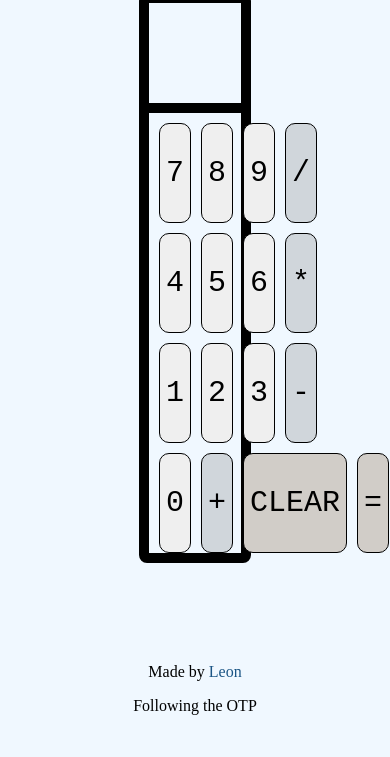
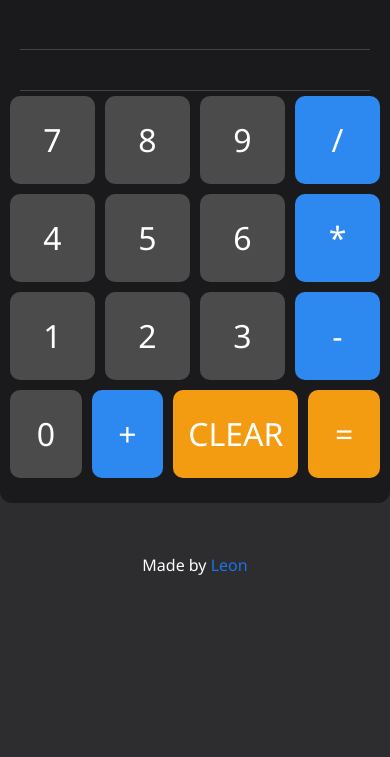
Before and after one commit to Leon-ER/calculator, a plain HTML site: page index.html in a window 390 px wide. Shown: the part 87-844 px from the top of the page. Drawn offline with nearby package versions, Linux system fonts and the light colour scheme.

Commit message:
changed design and made responsive

```diff
--- a/index.html
+++ b/index.html
@@ -4,6 +4,10 @@
     <meta charset="UTF-8" />
     <meta http-equiv="X-UA-Compatible" content="IE=edge" />
     <meta name="viewport" content="width=device-width, initial-scale=1.0" />
+    <link
+      href="https://stackpath.bootstrapcdn.com/bootstrap/4.5.2/css/bootstrap.min.css"
+      rel="stylesheet"
+    />
     <link rel="stylesheet" href="style.css" />
     <title>Calculator</title>
   </head>
@@ -19,38 +23,43 @@
         <div class="output">
           <div class="result"></div>
         </div>
-        <div class="section1">
-          <button class="buttons" data-value="7">7</button>
-          <button class="buttons" data-value="8">8</button>
-          <button class="buttons" data-value="9">9</button>
-          <button class="operators" data-value="/">/</button>
+        <div class="row">
+          <button class="col buttons" data-value="7">7</button>
+          <button class="col buttons" data-value="8">8</button>
+          <button class="col buttons" data-value="9">9</button>
+          <button class="col operators" data-value="/">/</button>
         </div>
-        <div class="section1">
-          <button class="buttons" data-value="4">4</button>
-          <button class="buttons" data-value="5">5</button>
-          <button class="buttons" data-value="6">6</button>
-          <button class="operators" data-value="*">*</button>
+        <div class="row">
+          <button class="col buttons" data-value="4">4</button>
+          <button class="col buttons" data-value="5">5</button>
+          <button class="col buttons" data-value="6">6</button>
+          <button class="col operators" data-value="*">*</button>
         </div>
-        <div class="section1">
-          <button class="buttons" data-value="1">1</button>
-          <button class="buttons" data-value="2">2</button>
-          <button class="buttons" data-value="3">3</button>
-          <button class="operators" data-value="-">-</button>
+        <div class="row">
+          <button class="col buttons" data-value="1">1</button>
+          <button class="col buttons" data-value="2">2</button>
+          <button class="col buttons" data-value="3">3</button>
+          <button class="col operators" data-value="-">-</button>
         </div>
-        <div class="section1">
-          <button class="buttons" data-value="0">0</button>
-          <button class="operators" data-value="+">+</button>
-          <button class="buttons2" onclick="deleteText()">CLEAR</button>
-          <button class="buttons2" onclick="calc()">=</button>
+        <div class="row">
+          <button class="col buttons" data-value="0">0</button>
+          <button class="col operators" data-value="+">+</button>
+          <button class="col buttons2" onclick="deleteText()">CLEAR</button>
+          <button class="col buttons2" onclick="calc()">=</button>
         </div>
       </div>
     </section>
     <footer>
       <div class="info">
-          <p>Made by <a href="https://github.com/Leon-ER" target="_blank">Leon</a></p>
-          <p>Following the OTP</p>
+        <p>
+          Made by
+          <a href="https://github.com/Leon-ER" target="_blank">Leon</a>
+        </p>
       </div>
-  </footer>
+    </footer>
+    <script src="javascript.js"></script>
+    <script src="https://code.jquery.com/jquery-3.5.1.slim.min.js"></script>
+    <script src="https://cdn.jsdelivr.net/npm/@popperjs/core@2.9.3/dist/umd/popper.min.js"></script>
+    <script src="https://stackpath.bootstrapcdn.com/bootstrap/4.5.2/js/bootstrap.min.js"></script>
   </body>
-  <script src="javascript.js"></script>
 </html>
--- a/style.css
+++ b/style.css
@@ -1,76 +1,86 @@
-body{
-    background-color: aliceblue;
+body {
+  background-color: #2d2d30;
+  color: #fff;
+  font-family: "Segoe UI", Tahoma, Geneva, Verdana, sans-serif;
 }
-/*Header*/
+
+/* Header */
 .title {
   text-align: center;
-  font-style: italic;
-  font-family: "Courier New", Courier, monospace;
+  font-family: "Segoe UI", Tahoma, Geneva, Verdana, sans-serif;
+  color: #fff;
+  margin-top: 20px;
+  font-size: 2.5em; /* Increased font size */
 }
-/*Sections and display*/
+
 .container {
-  border: 10px solid black;
-  border-radius: 8px;
-  height: 550px;
-  margin-left: 35%;
-  margin-right: 35%;
+  border: none;
+  border-radius: 12px;
+  max-width: 400px; /* Increased max-width */
+  margin: auto;
+  padding: 20px;
+  background-color: #1a1a1d;
 }
+
+.output,
+.lastOutput {
+  background-color: #1a1a1d;
+  color: #fff;
+  font-size: 2em; /* Increased font size */
+  padding: 20px; /* Increased padding */
+  border-bottom: 1px solid #444;
+}
+
 .output {
-  height: 50px;
-  display: flex;
-  justify-content: flex-end;
-  align-items: flex-end;
-  border-bottom: 10px solid black;
+  text-align: right;
 }
+
 .lastOutput {
-  height: 50px;
-  display: flex;
-  justify-content: flex-end;
-  align-items: flex-end;
+  text-align: right;
+  font-size: 1.5em; /* Increased font size */
+  color: #888;
 }
-.section1 {
-  display: flex;
-  gap: 10px;
-  margin: 10px;
+
+/* Buttons */
+button {
+  border: none;
+  border-radius: 10px;
+  font-size: 2em; /* Increased font size */
+  font-family: 'Segoe UI', Tahoma, Geneva, Verdana, sans-serif;
+  margin: 5px;
+  padding: 20px; /* Increased padding */
+  color: #fff;
 }
-.equasion {
-  font-size: 30px;
+
+.buttons {
+  background-color: #4b4b4b;
 }
-.result {
-  font-size: 35px;
+
+.buttons2 {
+  background-color: #f39c12;
 }
-/*buttons*/
-button {
-  border-radius: 10px;
-  font-size: 30px;
-  font-family: 'Courier New', Courier, monospace;
+
+.operators {
+  background-color: #2d89ef;
 }
-.buttons {
-  border: 1px solid black;
-  height: 100px;
-  width: 142px;
+
+button:active {
+  transform: scale(0.98);
+}
+
+/* Footer */
+footer {
+  margin-top: 50px;
   text-align: center;
+  color: #fff;
 }
-.buttons2 {
-  border: 1px solid black;
-  background-color: rgb(209, 205, 200);
-  height: 100px;
-  width: 142px;
-  text-align: center;
-}
-.operators {
-  border: 1px solid black;
-  background-color: rgb(208, 214, 219);
-  height: 100px;
-  width: 142px;
-  text-align: center;
-}
-/*footer*/
+
 .info p a {
-  color: rgb(27, 85, 133);
+  color: #1a73e8;
   text-decoration: none;
 }
-footer {
-  margin-top: 100px;
-  text-align: center;
+
+.row {
+  display: flex;
+  justify-content: space-between;
 }
```
